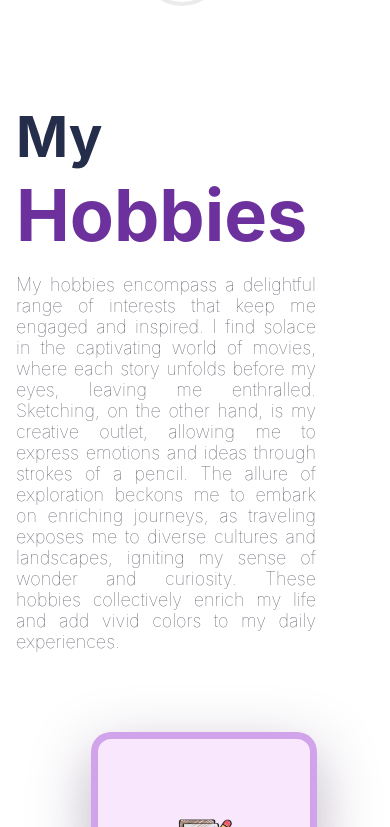
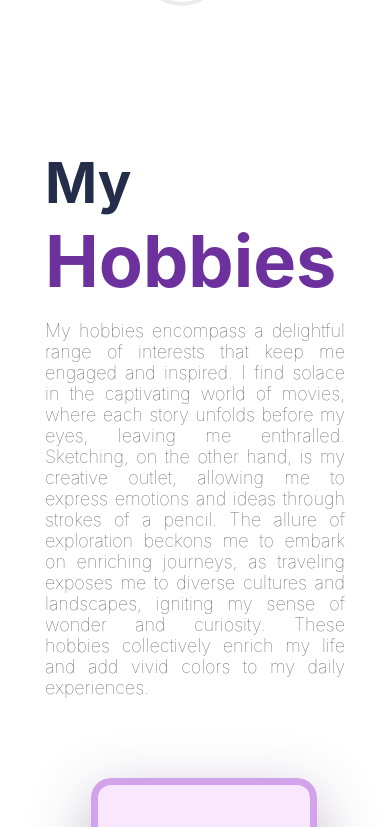
Before and after one commit to daivat9228/daivatportfolio, a React (Create React App) app: page / in a window 390 px wide. Shown: the part 1517-2344 px from the top of the page. Built offline with nearby package versions, Linux system fonts and the light colour scheme.

Commit message:
Update Hobbies.css

```diff
--- a/src/components/Hobbies.css
+++ b/src/components/Hobbies.css
@@ -47,9 +47,11 @@
     .hobbies {
       margin-top: 0;
       flex-direction: column;
+      justify-content: center;
+      align-items: center;
       gap: 5rem;
       height: 85rem;
-      padding: 0 1rem 0 1rem;
+      padding: 0;
     }
     .card {
         width: 10rem;
```
